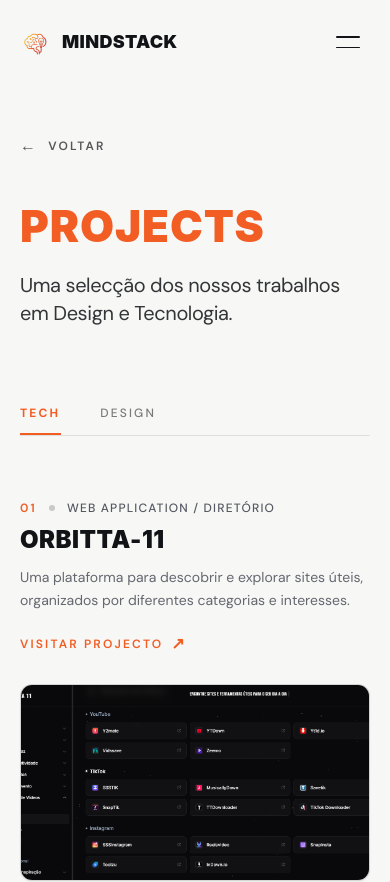
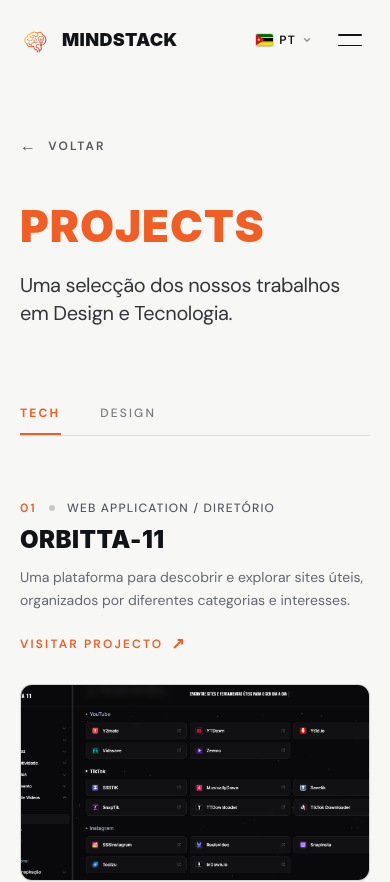
Before and after one commit to stephen-wtx/MINDSTACK, a Next.js app: page /projects in a window 390 px wide. Shown: the top 882 px of the page. Built offline with nearby package versions, Linux system fonts and the light colour scheme; a web font is replaced by a local one.

Commit message:
fix: PT/EN language switcher

```diff
--- a/src/components/navigation/LanguageSwitcher.tsx
+++ b/src/components/navigation/LanguageSwitcher.tsx
@@ -82,13 +82,11 @@ const LANGUAGES: LanguageOption[] = [
 
 interface LanguageSwitcherProps {
   className?: string;
-  variant?: "desktop" | "mobile";
   onSelect?: () => void;
 }
 
 export default function LanguageSwitcher({
   className = "",
-  variant = "desktop",
   onSelect,
 }: LanguageSwitcherProps) {
   const { language, setLanguage, t } = useLanguage();
@@ -151,19 +149,15 @@ export default function LanguageSwitcher({
         aria-expanded={isOpen}
         aria-label={`${t.languageSwitcher.label}: ${currentOption.fullLabel}. ${t.languageSwitcher.selectLanguage}`}
         data-cursor-hover="true"
-        className={`group flex items-center gap-2 py-1.5 px-2.5 rounded-full transition-all duration-200 focus:outline-none focus-visible:ring-2 focus-visible:ring-brand ${
-          variant === "mobile"
-            ? "bg-dark/5 border border-dark/10 hover:border-dark/20 text-dark"
-            : "hover:bg-dark/[0.04] text-dark/85 hover:text-dark"
-        }`}
+        className="group flex items-center gap-1.5 sm:gap-2 py-1 sm:py-1.5 px-2 sm:px-2.5 rounded-full transition-all duration-200 focus:outline-none focus-visible:ring-2 focus-visible:ring-brand hover:bg-dark/[0.04] text-dark/85 hover:text-dark select-none"
       >
-        <CurrentFlag className="w-[18px] h-[12px]" />
+        <CurrentFlag className="w-[17px] h-[11.5px] sm:w-[18px] sm:h-[12px]" />
         <span className="font-body text-xs font-semibold tracking-wider text-dark group-hover:text-brand transition-colors duration-200">
           {currentOption.shortLabel}
         </span>
         {/* Subtle chevron indicator */}
         <svg
-          className={`w-3 h-3 text-dark/45 group-hover:text-brand transition-transform duration-200 ${
+          className={`w-2.5 h-2.5 sm:w-3 sm:h-3 text-dark/45 group-hover:text-brand transition-transform duration-200 ${
             isOpen ? "rotate-180" : "rotate-0"
           }`}
           viewBox="0 0 12 12"
@@ -182,9 +176,7 @@ export default function LanguageSwitcher({
       <div
         role="listbox"
         aria-label={t.languageSwitcher.selectLanguage}
-        className={`absolute z-[60] mt-2 min-w-[148px] bg-background-soft rounded-xl border border-dark/10 shadow-[0_6px_24px_rgba(0,0,0,0.08)] py-1.5 focus:outline-none transition-all duration-200 origin-top ${
-          variant === "mobile" ? "left-0" : "right-0"
-        } ${
+        className={`absolute z-[60] mt-2 right-0 min-w-[144px] sm:min-w-[150px] bg-background-soft rounded-xl border border-dark/10 shadow-[0_6px_24px_rgba(0,0,0,0.08)] py-1.5 focus:outline-none transition-all duration-200 origin-top-right ${
           isOpen
             ? "opacity-100 translate-y-0 pointer-events-auto scale-100"
             : "opacity-0 -translate-y-2 pointer-events-none scale-95"
--- a/src/components/navigation/Navbar.tsx
+++ b/src/components/navigation/Navbar.tsx
@@ -215,11 +215,12 @@ export default function Navbar({ navRef }: NavbarProps) {
           </span>
         </Link>
 
-        {/* Right: Desktop Navigation with Sliding Indicator + Language Switcher */}
-        <div className="hidden md:flex items-center gap-6 lg:gap-8 xl:gap-10">
+        {/* Right: Desktop Navigation + Language Switcher (All Breakpoints) + Mobile Hamburger */}
+        <div className="flex items-center gap-2.5 sm:gap-3.5 md:gap-6 lg:gap-8 xl:gap-10 z-50">
+          {/* Desktop Navigation with Sliding Indicator */}
           <div
             ref={menuContainerRef}
-            className="relative flex items-center gap-7 lg:gap-9 xl:gap-11"
+            className="hidden md:flex relative items-center gap-7 lg:gap-9 xl:gap-11"
           >
             {menuItems.map((item) => {
               const isActive = activeId === item.id;
@@ -252,18 +253,17 @@ export default function Navbar({ navRef }: NavbarProps) {
             />
           </div>
 
-          {/* Minimalist Separator */}
-          <div className="h-3.5 w-[1px] bg-dark/15" aria-hidden="true" />
+          {/* Minimalist Separator (Desktop only) */}
+          <div className="hidden md:block h-3.5 w-[1px] bg-dark/15" aria-hidden="true" />
 
-          {/* Desktop Language Switcher */}
-          <LanguageSwitcher variant="desktop" />
-        </div>
+          {/* Language Switcher — Always visible directly in the header across all screen sizes */}
+          <LanguageSwitcher />
 
           {/* Mobile: Minimalist 2-Line Hamburger Button */}
           <button
             type="button"
             onClick={() => setMobileMenuOpen(!mobileMenuOpen)}
-          className="md:hidden relative z-50 flex flex-col items-center justify-center w-11 h-11 focus:outline-none focus-visible:ring-2 focus-visible:ring-brand p-2"
+            className="md:hidden relative flex flex-col items-center justify-center w-10 h-10 sm:w-11 sm:h-11 focus:outline-none focus-visible:ring-2 focus-visible:ring-brand p-2"
             aria-expanded={mobileMenuOpen}
             aria-controls="mobile-fullscreen-menu"
             aria-label={mobileMenuOpen ? t.nav.menuClose : t.nav.menuOpen}
@@ -283,6 +283,7 @@ export default function Navbar({ navRef }: NavbarProps) {
               />
             </div>
           </button>
+        </div>
       </nav>
 
       {/* Mobile Fullscreen Navigation Overlay */}
@@ -326,25 +327,14 @@ export default function Navbar({ navRef }: NavbarProps) {
           })}
         </div>
 
-        {/* Mobile Menu Footer: Language Switcher + Brand Note */}
+        {/* Mobile Menu Footer Note */}
         <div
-          className={`pt-6 border-t border-dark/10 flex flex-col sm:flex-row sm:items-center justify-between gap-4 transition-all duration-300 ${
+          className={`pt-6 border-t border-dark/10 flex items-center justify-between transition-all duration-300 ${
             mobileMenuOpen ? "opacity-100" : "opacity-0"
           }`}
           style={{ transitionDelay: mobileMenuOpen ? "350ms" : "0ms" }}
         >
-          <div className="flex items-center gap-3">
           <span className="font-body text-xs text-dark-muted tracking-wider uppercase">
-              {t.languageSwitcher.label}:
-            </span>
-            <LanguageSwitcher
-              variant="mobile"
-              onSelect={() => setMobileMenuOpen(false)}
-            />
-          </div>
-
-          <div className="flex items-center justify-between sm:justify-end gap-3 text-dark-muted">
-            <span className="font-body text-xs tracking-wider uppercase">
             {t.nav.mobileSubline}
           </span>
           <span className="font-body text-xs text-brand font-medium">
@@ -352,7 +342,6 @@ export default function Navbar({ navRef }: NavbarProps) {
           </span>
         </div>
       </div>
-      </div>
     </header>
   );
 }
```
Lines whose indentation alone changed are shown as unchanged.
